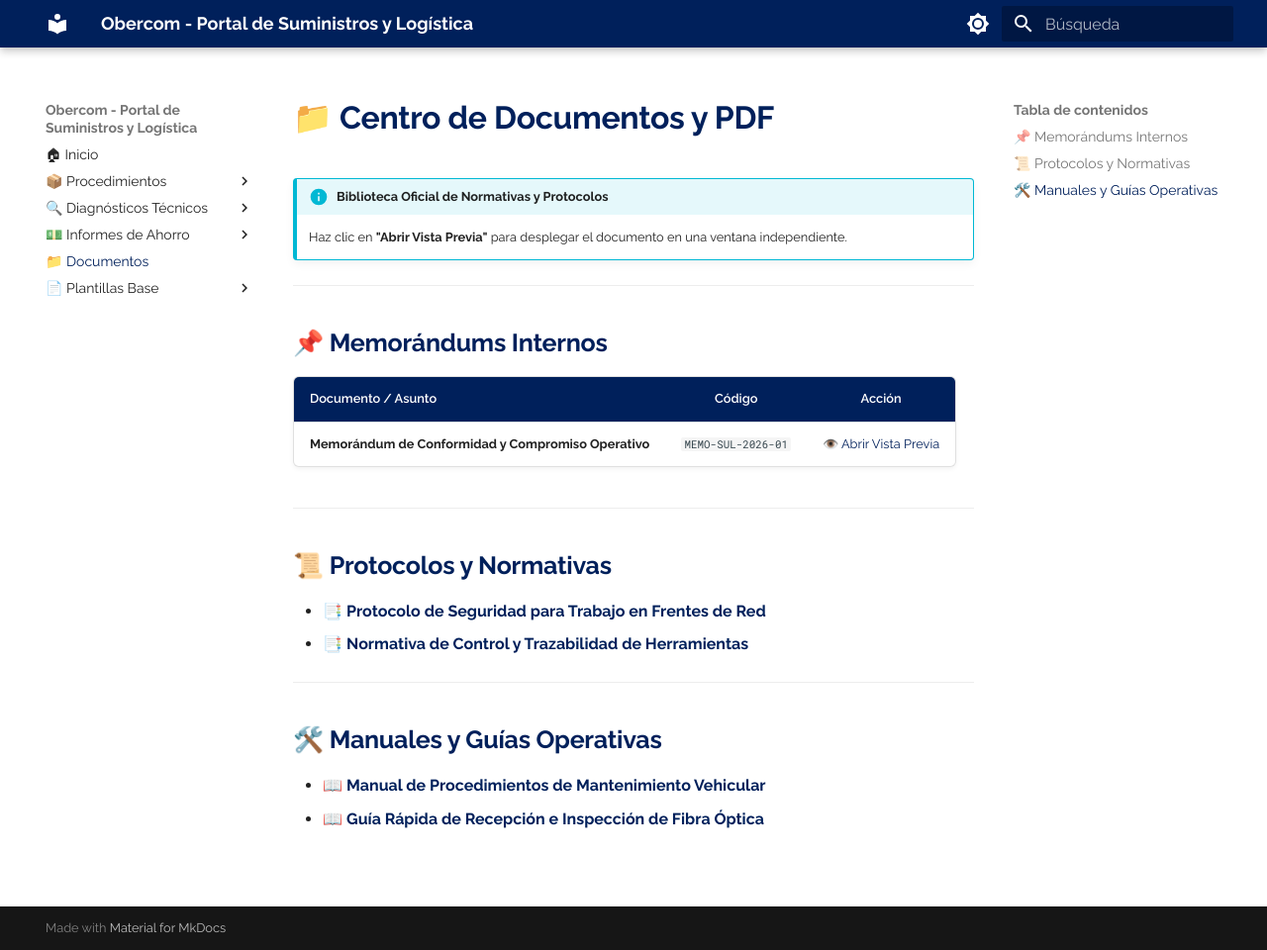
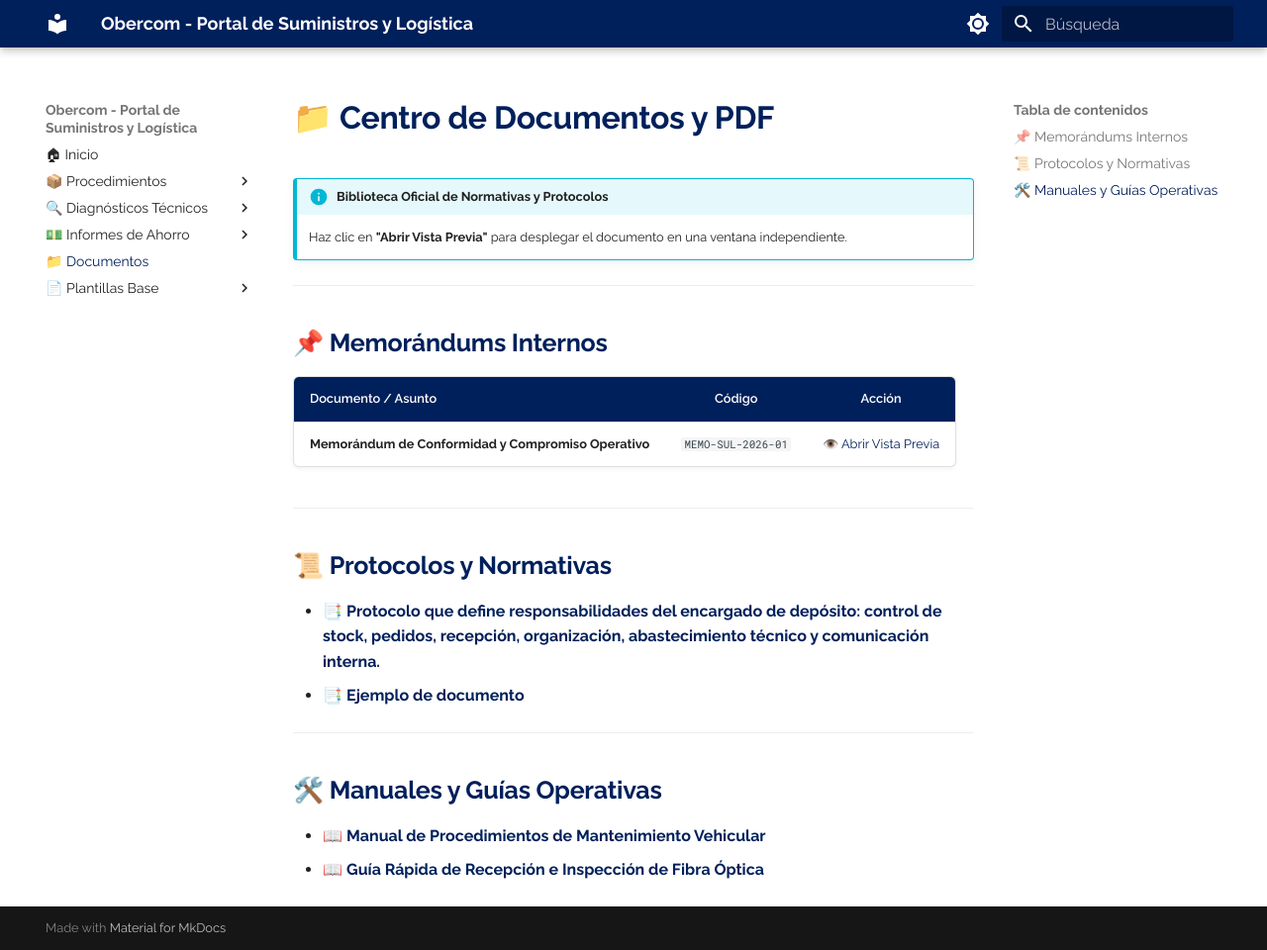
Before and after one commit to elingenierok/procedimientos-isp, an MkDocs documentation site: the page built from docs/documentos/index.md, in a window 1280 px wide and 960 px high. Shown: the whole window at 99% size. Built offline with MkDocs 1.6.1 and Material for MkDocs 9.7.7, drawn with Linux system fonts in a browser that asks for light colours.

Commit message:
Update protocols and add new documents links

```diff
--- a/docs/documentos/index.md
+++ b/docs/documentos/index.md
@@ -15,8 +15,9 @@
 
 ## 📜 Protocolos y Normativas
 
-* 📑 <a href="Protocolo-Seguridad.pdf" target="_blank"><b>Protocolo de Seguridad para Trabajo en Frentes de Red</b></a>
-* 📑 <a href="Normativa-Herramientas.pdf" target="_blank"><b>Normativa de Control y Trazabilidad de Herramientas</b></a>
+* 📑 <a href="PROTOCOLO OPERATIVO.pdf" target="_blank"><b>Protocolo que define responsabilidades del encargado de depósito: control de stock, pedidos, recepción, organización, abastecimiento técnico y comunicación interna.
+</b></a>
+* 📑 <a href="ejemplo.pdf" target="_blank"><b>Ejemplo de documento</b></a>
 
 ---
 
```
